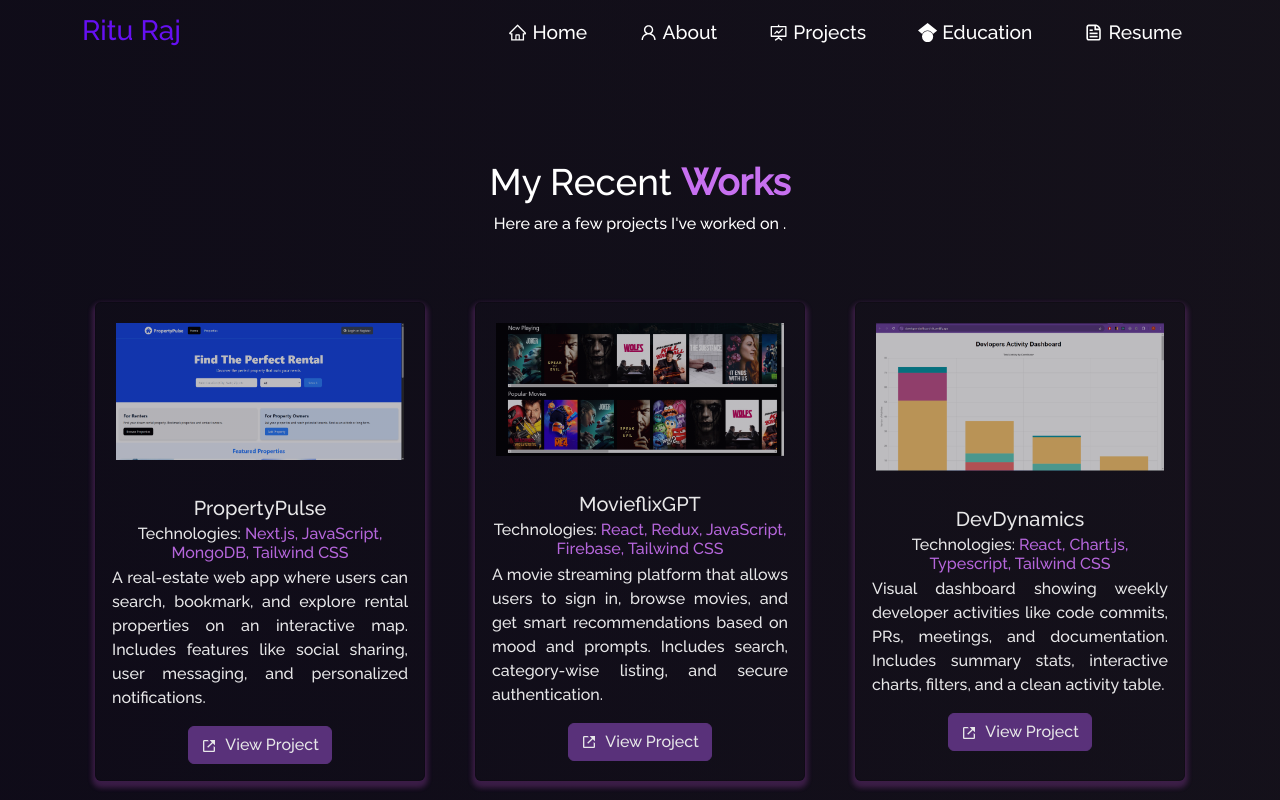
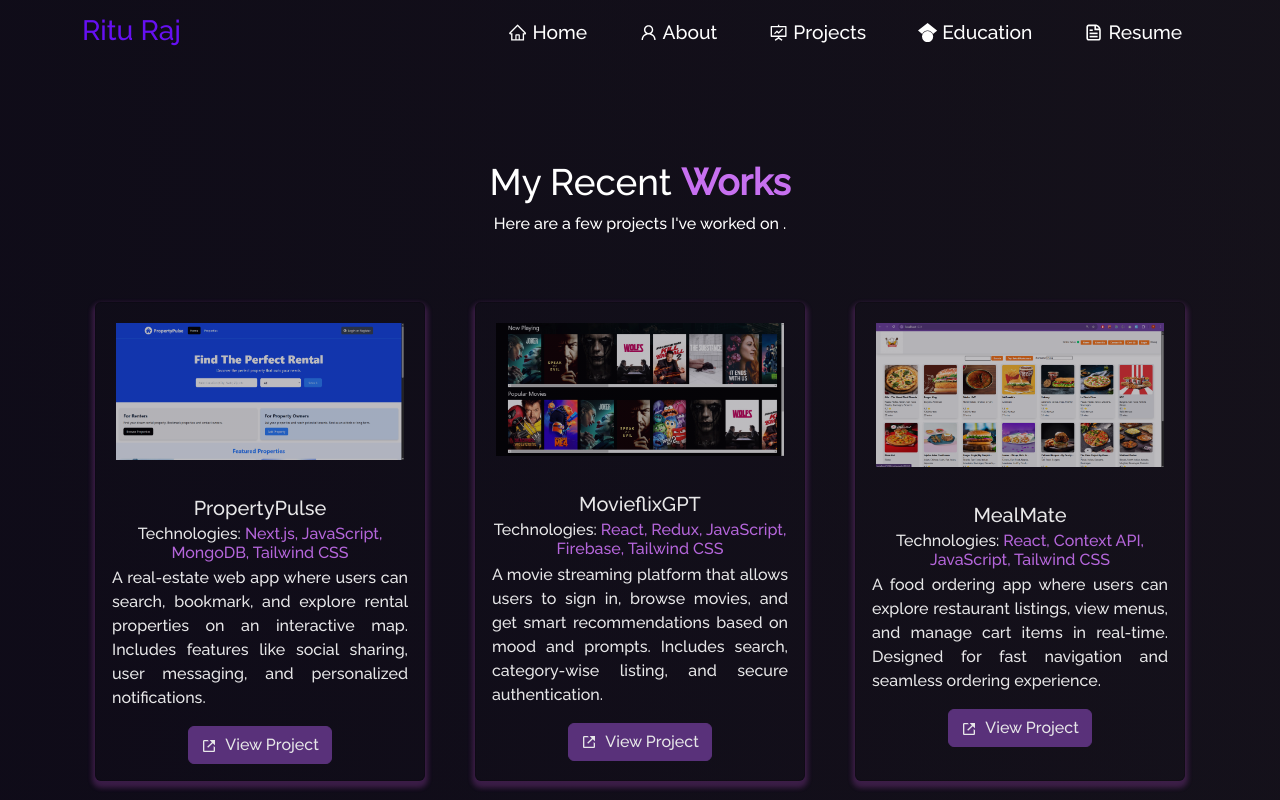
Before and after one commit to rituraj2084/My-Portfolio, a React (Create React App) app: page /project in a window 1280 px wide. Shown: the top 800 px of the page. Built offline with nearby package versions, Linux system fonts and the light colour scheme.

Commit message:
Add MealMate project details and image

```diff
--- a/src/components/Projects/Projects.jsx
+++ b/src/components/Projects/Projects.jsx
@@ -13,6 +13,7 @@ import conference from '../../Assets/Projects/tech-conference.png';
 import propertyPulse from '../../Assets/Projects/PropertyPulse.png';
 import netflix from '../../Assets/Projects/netflix.png';
 import developerDashboard from '../../Assets/Projects/developer-dashboard.png';
+import mealMate from '../../Assets/Projects/MealMate.png';
 
 function Projects() {
   return (
@@ -55,6 +56,21 @@ function Projects() {
               title="MovieflixGPT"
               description="A movie streaming platform that allows users to sign in, browse movies, and get smart recommendations based on mood and prompts. Includes search, category-wise listing, and secure authentication."
               link="https://movieflix-gpt-ritu.netlify.app/"
+            />
+          </Col>
+          <Col md={4} className="project-card">
+            <ProjectCard
+              imgPath={mealMate}
+              technologies={[
+                'React',
+                'Context API',
+                'JavaScript',
+                'Tailwind CSS',
+              ]}
+              isBlog={false}
+              title="MealMate"
+              description="A food ordering app where users can explore restaurant listings, view menus, and manage cart items in real-time. Designed for fast navigation and seamless ordering experience."
+              link="https://github.com/rituraj2084/Meal-Mate"
             />
           </Col>
           <Col md={4} className="project-card">
```
Also changed, not shown: src/utils/projectDetails.json (deleted, +0 -28 lines), src/Assets/Projects/MealMate.png (added).
